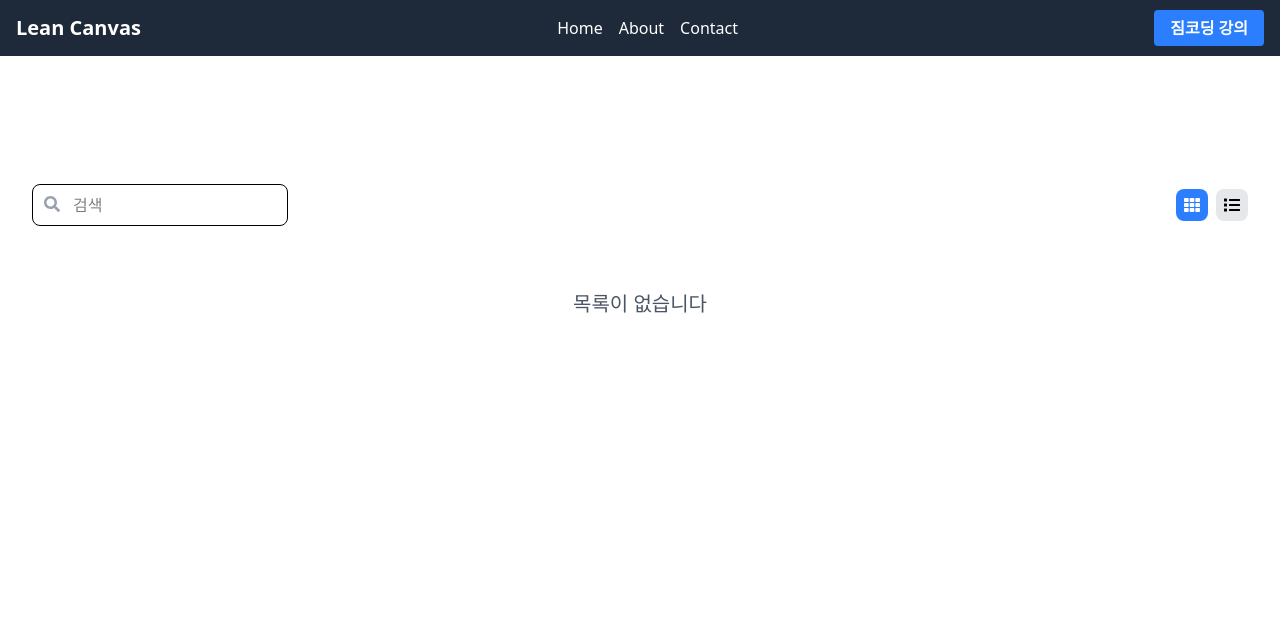
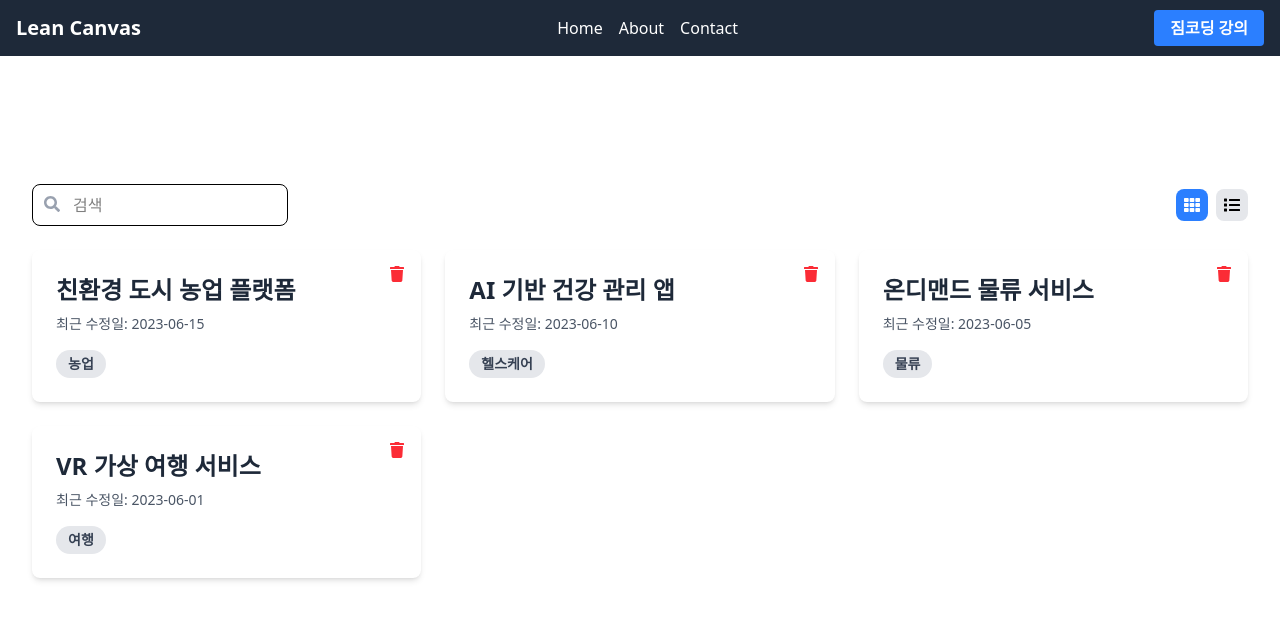
Before and after one commit to devdong9897/lean-canvas-study, a React (Vite) app: page / in a window 1280 px wide. Shown: the top 620 px of the page. Built offline with nearby package versions, Linux system fonts and the light colour scheme; data requests are answered from the project's data file.

Commit message:
feat: json-server 설치 적용

```diff
--- a/src/pages/Home.jsx
+++ b/src/pages/Home.jsx
@@ -7,19 +7,23 @@ function Home() {
   const [searchText, setSearchText] = useState('');
   // 뷰모드 상태(리스트형식인지 목록형식인지)
   const [isGridView, setIsGridView] = useState(true);
-  const [dummyData, setDummyData] = useState([]);
+  const [data, setData] = useState([]);
 
-  useEffect(() => {
-    const data = fetch('http://localhost:8000/canvases')
+  async function fetchData() {
+    const data = await fetch('http://localhost:8000/canvases')
       .then(res => res.json())
       .catch(console.error);
+    setData(data);
+  }
+  useEffect(() => {
+    fetchData();
   }, []);
 
   const handleDeleteItem = id => {
-    setDummyData(dummyData.filter(item => item.id !== id));
+    setData(data.filter(item => item.id !== id));
   };
 
-  const filteredData = dummyData.filter(item =>
+  const filteredData = data.filter(item =>
     item.title.toLowerCase().includes(searchText.toLowerCase()),
   );
 
```
